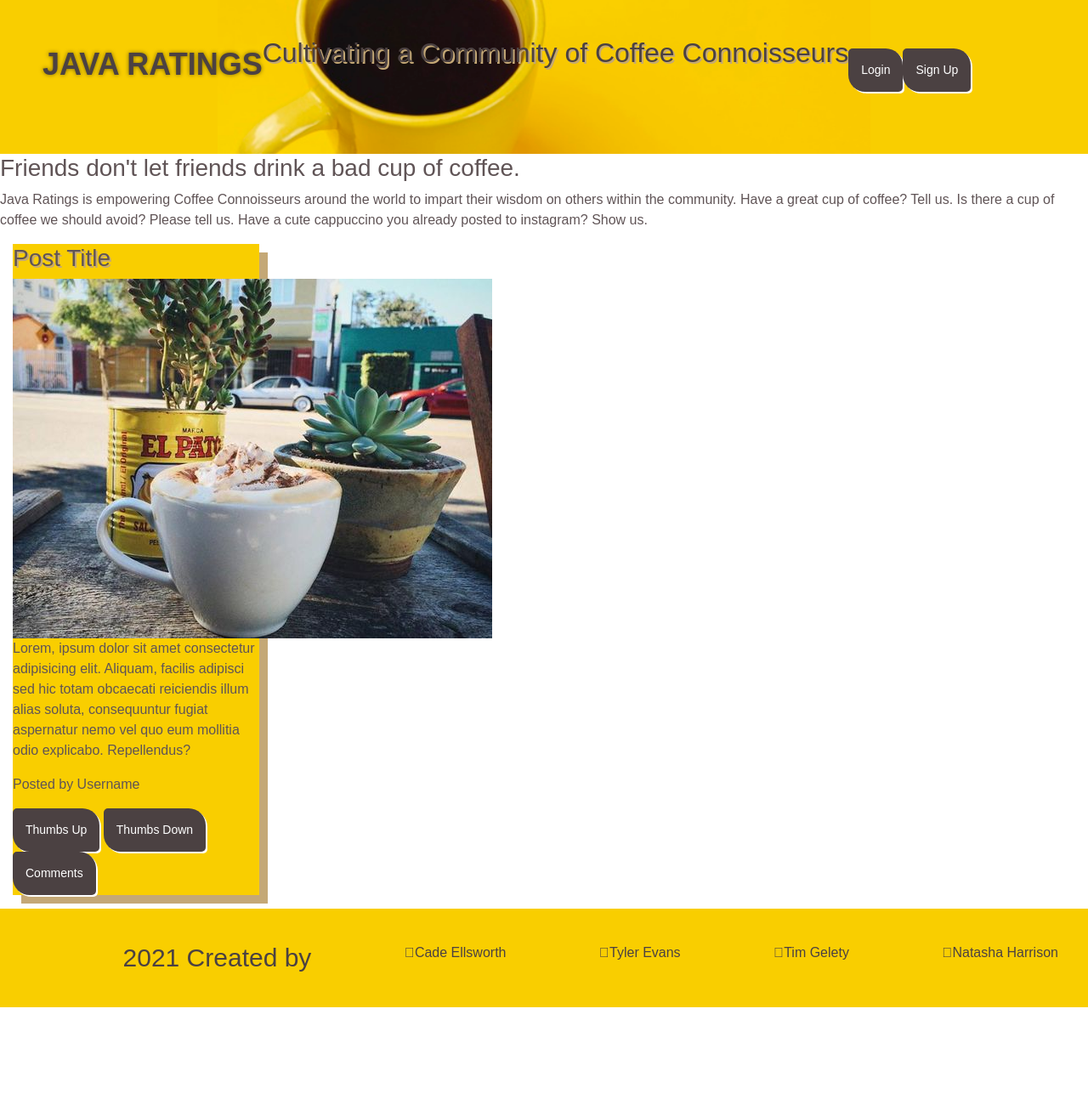
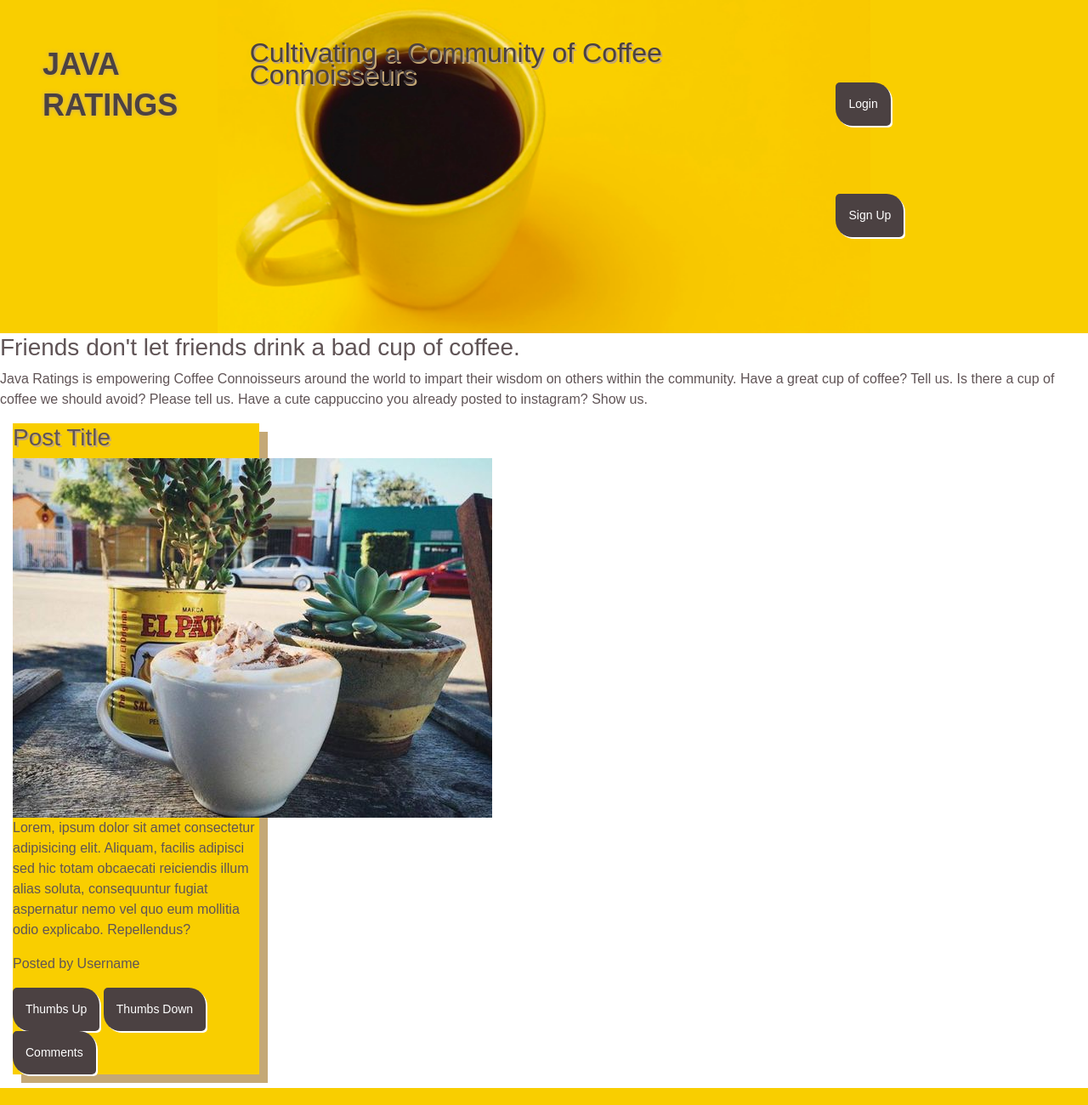
Before and after one commit to natasharrison/java-frontend, a plain HTML site: page index.html in a window 1280 px wide. Shown: the top 1300 px of the page at 85% size. Before the commit the page ends 1185 px from the top, so only its background shows below. Drawn offline with nearby package versions, Linux system fonts and the light colour scheme.

Commit message:
icon bug

```diff
--- a/style/style.css
+++ b/style/style.css
@@ -29,12 +29,12 @@ header {
   background-position: center;
 }
 
-header a {
+header h1 a {
   font-weight: bold;
   margin: 0;
   font-size: 36px;
   color: var(--secondary-color);
-  text-shadow: 0 0 5px rgba(0, 0, 0, 0.5);
+  text-shadow: 0 0 5px var(--brown-accent);
 }
 
 header h2 {
@@ -65,6 +65,12 @@ header nav ul {
   text-align: center;
   text-decoration: none;
   font-size: 14px;
+  margin: 40px;
+}
+
+a:hover {
+  text-decoration: none;
+  color: white;
 }
 
 /* HEADER / NAVBAR STYLES END */
@@ -117,16 +123,14 @@ footer {
 
 footer h2 {
   color: var(--secondary-color);
-  font-size: 30px;
   margin: 0;
-}
-
-footer div {
-  line-height: 1.5;
-  text-align: right;
+  font-size: 14px;
+  font-weight: bold;
 }
 
 footer a {
   color: var(--secondary-color);
+  font-size: 14px;
+  font-weight: bold;
 }
 /* END FOOTER STYLES */
```
Also changed, not shown: index.html (+0 -1 lines).
